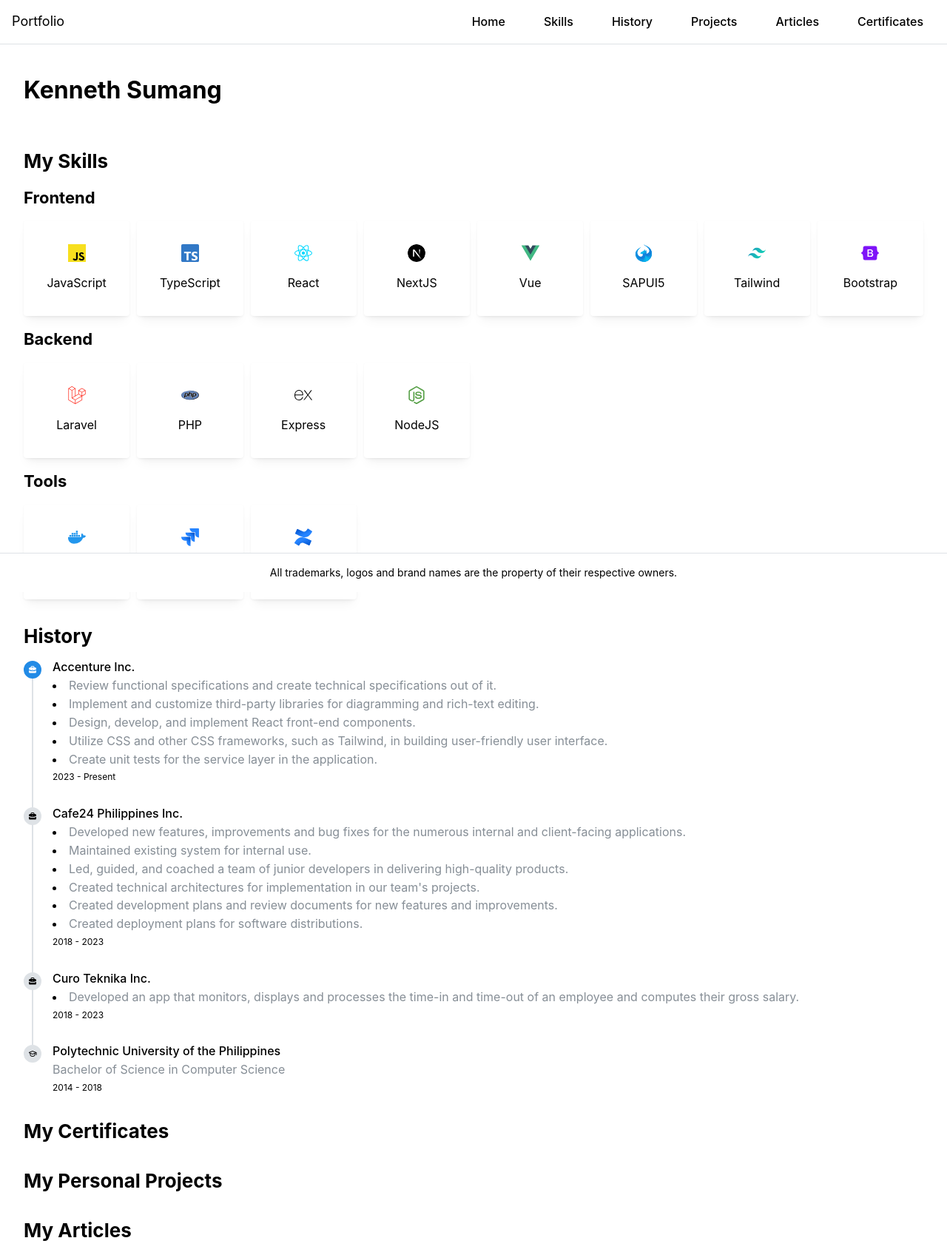
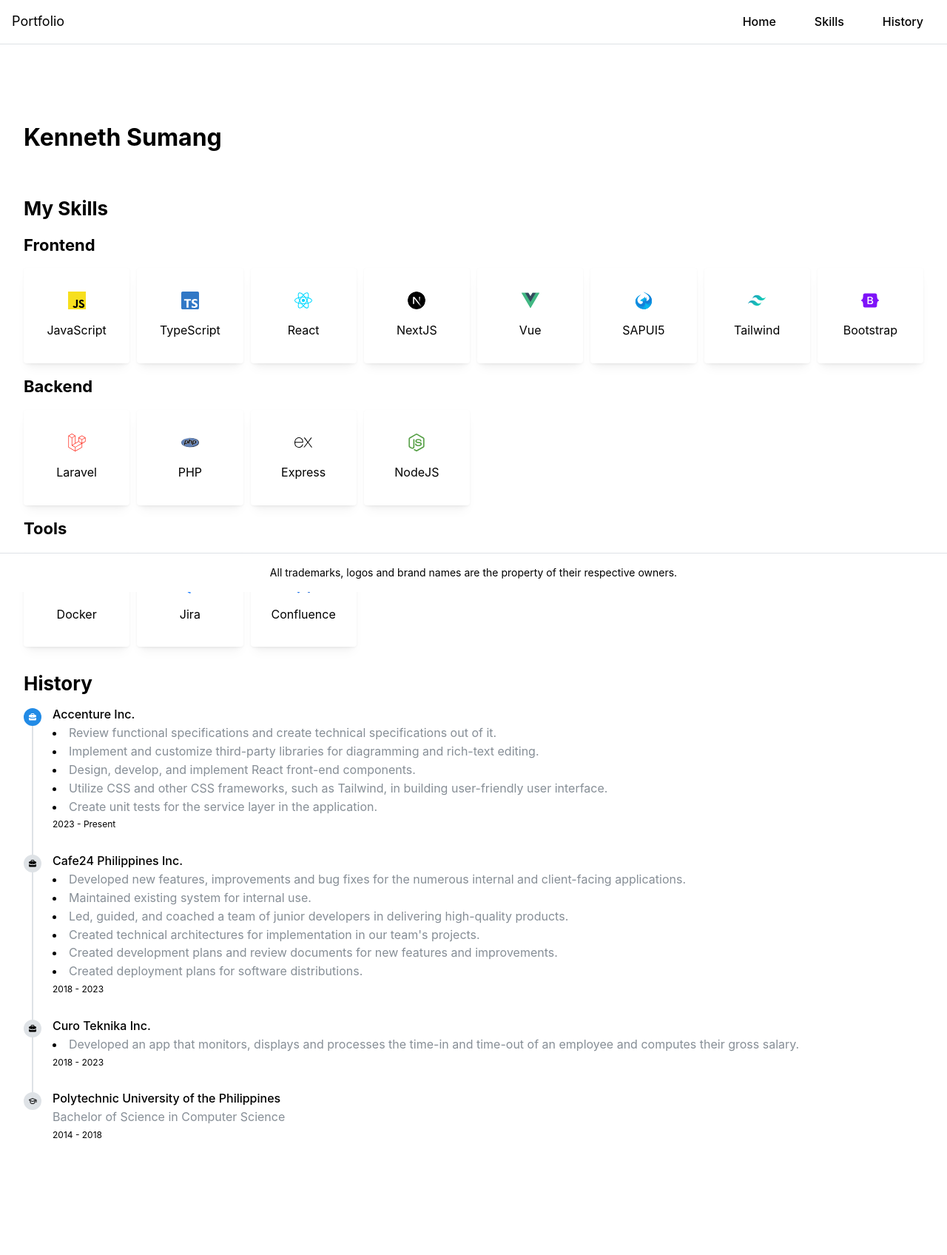
Before and after one commit to kennethsumang/portfolio, a Next.js app: page / in a window 1280 px wide. Shown: the whole page at 74% size. After the commit the page ends 1623 px from the top, so only its background shows below. Built offline with nearby package versions, Linux system fonts and the light colour scheme.

Commit message:
feat: add auto-scroll in large displays

```diff
--- a/app/_layout/AppLayout.tsx
+++ b/app/_layout/AppLayout.tsx
@@ -11,6 +11,19 @@
 const AppLayout: React.FC<Props> = function ({ children }) {
   const [opened, { toggle }] = useDisclosure();
 
+  function handleNavClick(hash: string) {
+    if (hash === 'home') {
+      window.scrollTo(0, 0);
+      return;
+    }
+
+    const element = document.getElementById(hash);
+    if (element) {
+      const top = element.offsetTop;
+      window.scrollTo(0, top - 60)
+    }
+  }
+
   return (
     <AppShell
       header={{ height: 60 }}
@@ -23,12 +36,27 @@
           <Group justify="space-between" style={{ flex: 1 }}>
             <Text size="lg">Portfolio</Text>
             <Group ml="xl" gap={20} visibleFrom="sm">
-              <UnstyledButton className={classes.control}>Home</UnstyledButton>
-              <UnstyledButton className={classes.control}>Skills</UnstyledButton>
-              <UnstyledButton className={classes.control}>History</UnstyledButton>
-              <UnstyledButton className={classes.control}>Projects</UnstyledButton>
-              <UnstyledButton className={classes.control}>Articles</UnstyledButton>
-              <UnstyledButton className={classes.control}>Certificates</UnstyledButton>
+              <UnstyledButton
+                className={classes.control}
+                onClick={() => handleNavClick('home')}
+              >
+                Home
+              </UnstyledButton>
+              <UnstyledButton
+                className={classes.control}
+                onClick={() => handleNavClick('skills')}
+              >
+                Skills
+              </UnstyledButton>
+              <UnstyledButton
+                className={classes.control}
+                onClick={() => handleNavClick('history')}
+              >
+                History
+              </UnstyledButton>
+              {/* <UnstyledButton className={classes.control} disabled>Projects</UnstyledButton>
+              <UnstyledButton className={classes.control} disabled>Articles</UnstyledButton>
+              <UnstyledButton className={classes.control} disabled>Certificates</UnstyledButton> */}
             </Group>
           </Group>
         </Group>
@@ -39,9 +67,9 @@
           <UnstyledButton className={classes.control}>Home</UnstyledButton>
           <UnstyledButton className={classes.control}>Skills</UnstyledButton>
           <UnstyledButton className={classes.control}>History</UnstyledButton>
-          <UnstyledButton className={classes.control}>Projects</UnstyledButton>
-          <UnstyledButton className={classes.control}>Articles</UnstyledButton>
-          <UnstyledButton className={classes.control}>Certificates</UnstyledButton>
+          {/* <UnstyledButton className={classes.control} disabled>Projects</UnstyledButton>
+          <UnstyledButton className={classes.control} disabled>Articles</UnstyledButton>
+          <UnstyledButton className={classes.control} disabled>Certificates</UnstyledButton> */}
         </Stack>
       </AppShell.Navbar>
 
--- a/app/_sections/history/HistorySection.tsx
+++ b/app/_sections/history/HistorySection.tsx
@@ -6,7 +6,7 @@
 const HistorySection: React.FC = function () {
   return (
     <Stack>
-      <Title order={2}>History</Title>
+      <Title order={2} id="history">History</Title>
       <Timeline bulletSize={24} lineWidth={2} active={0}>
         <Timeline.Item bullet={<IconBriefcaseFilled size={12} />} title="Accenture Inc.">
           <List>
--- a/app/_sections/home/HomeSection.tsx
+++ b/app/_sections/home/HomeSection.tsx
@@ -1,7 +1,7 @@
 "use client"
 
 const HomeSection: React.FC = function () {
-  return <h1>Kenneth Sumang</h1>
+  return <h1 id="home">Kenneth Sumang</h1>
 }
 
 export default HomeSection;
--- a/app/_sections/skills/SkillsSection.tsx
+++ b/app/_sections/skills/SkillsSection.tsx
@@ -96,7 +96,7 @@
 
   return (
     <Stack>
-      <Title order={2}>My Skills</Title>
+      <Title order={2} id="skills">My Skills</Title>
 
       <Title order={3}>Frontend</Title>
       <Grid gutter={{ base: 10 }} columns={24}>
--- a/app/layout.tsx
+++ b/app/layout.tsx
@@ -12,7 +12,7 @@
 export default function RootLayout({ children }: { children: any }) {
 
   return (
-    <html lang="en">
+    <html lang="en" style={{ scrollBehavior: "smooth" }}>
       <head>
         <ColorSchemeScript />
         <link rel="shortcut icon" href="/favicon.svg" />
@@ -21,7 +21,7 @@
           content="minimum-scale=1, initial-scale=1, width=device-width, user-scalable=no"
         />
       </head>
-      <body>
+      <body style={{ scrollBehavior: "smooth" }}>
         <MantineProvider theme={theme}>
           <AppLayout>{children}</AppLayout>
         </MantineProvider>
--- a/app/page.tsx
+++ b/app/page.tsx
@@ -8,13 +8,13 @@
 
 export default function HomePage() {
   return (
-    <Stack gap="xl">
+    <Stack gap="xl" pb="4em" pt="4em">
       <HomeSection />
       <SkillsSection />
       <HistorySection />
-      <CertificatesSection />
+      {/* <CertificatesSection />
       <ProjectsSection />
-      <ArticlesSection />
+      <ArticlesSection /> */}
     </Stack>
   );
 }
```
